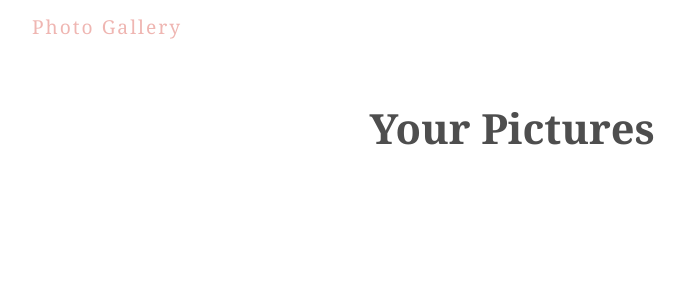
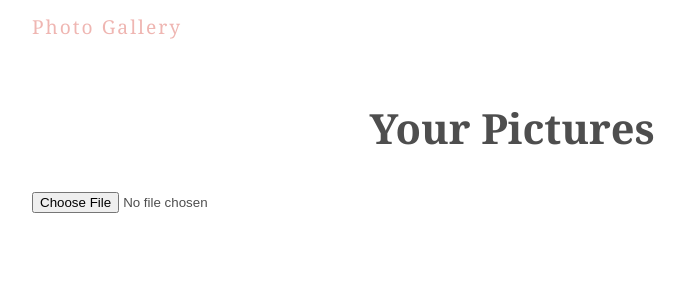
Before and after one commit to Nahidjc/photo_gallery-react, a React (Create React App) app: page / in a window 1280 px wide. Shown: the top 300 px of the page, without its empty margins (128-812 px from the left). Built offline with nearby package versions, Linux system fonts and the light colour scheme.

Commit message:
firebase setup

```diff
--- a/package.json
+++ b/package.json
@@ -6,6 +6,7 @@
     "@testing-library/jest-dom": "^4.2.4",
     "@testing-library/react": "^9.5.0",
     "@testing-library/user-event": "^7.2.1",
+    "firebase": "^8.3.1",
     "react": "^16.13.1",
     "react-dom": "^16.13.1",
     "react-scripts": "3.4.1"
--- a/src/App.js
+++ b/src/App.js
@@ -1,10 +1,12 @@
 import React from 'react';
 import Title from './comps/Title';
+import UploadForm from './comps/UploadForm';
 
 function App() {
   return (
     <div className="App">
-      <Title/>
+      <Title />
+      <UploadForm />
     </div>
   );
 }
--- /dev/null
+++ b/src/comps/UploadForm.js
@@ -0,0 +1,17 @@
+import React from 'react';
+
+const UploadForm = () => {
+    const handleUpload = (e) => {
+        let selected = e.target.files[0];
+        console.log(selected);
+    }
+    return (
+        <div>
+            <form action="">
+                <input type="file" onChange={handleUpload} />
+            </form>
+        </div>
+    );
+};
+
+export default UploadForm;
```
Also changed, not shown: src/firebase/config.js (added, +18 -0 lines), 1 other file (tests, documents, lock files or other folders).
